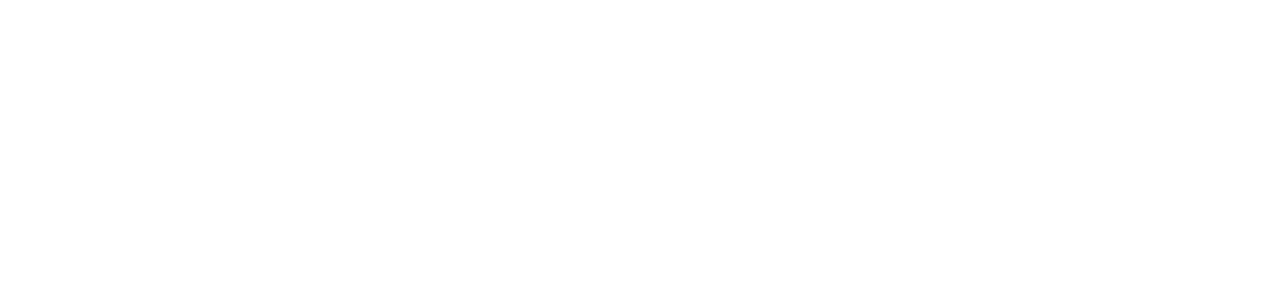
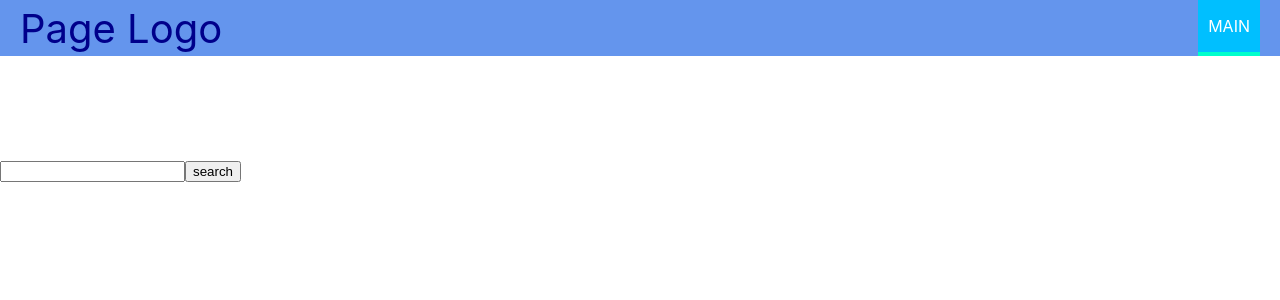
Before and after one commit to koreicnurs/serial-search, a React (Create React App) app: page / in a window 1280 px wide. Shown: the top 300 px of the page. Built offline with nearby package versions, Linux system fonts and the light colour scheme.

Commit message:
add layout for render main page and css

```diff
--- a/package.json
+++ b/package.json
@@ -10,6 +10,7 @@
     "react": "^18.2.0",
     "react-dom": "^18.2.0",
     "react-redux": "^8.0.2",
+    "react-router-dom": "^5.2.0",
     "react-scripts": "5.0.1",
     "redux": "^4.2.0",
     "redux-thunk": "^2.4.1",
--- a/src/App.js
+++ b/src/App.js
@@ -1,10 +1,16 @@
 import React from 'react';
+import Layout from "./UI/Layout/Layout";
+import {Route, Switch} from "react-router-dom";
+import SearchSerials from "./containers/SearchSerials/SearchSerials";
 
 const App = () => {
     return (
-        <>
+        <Layout>
+            <Switch>
+                <Route path='/' exact component={SearchSerials}/>
 
-        </>
+            </Switch>
+        </Layout>
     );
 };
 
--- /dev/null
+++ b/src/UI/Layout/Layout.css
@@ -0,0 +1,3 @@
+.content {
+    margin-top: 160px;
+}
--- /dev/null
+++ b/src/UI/Layout/Layout.js
@@ -0,0 +1,15 @@
+import React from 'react';
+import Toolbar from "../../components/Navigation/Toolbar/Toolbar";
+import './Layout.css';
+
+const Layout = props => {
+
+    return (
+        <div>
+            <Toolbar/>
+            <div className='content'>{props.children}</div>
+        </div>
+    );
+};
+
+export default Layout;
--- /dev/null
+++ b/src/components/Navigation/NavItems/NavItems.css
@@ -0,0 +1,38 @@
+.Nav-Items {
+    margin: 0;
+    padding: 0;
+    list-style: none;
+    display: flex;
+    flex-flow: row;
+    align-items: center;
+    height: 100%;
+    text-transform: uppercase;
+}
+
+.Nav-Item {
+    margin: 0;
+    height: 100%;
+    display: flex;
+    align-items: center;
+    box-sizing: border-box;
+}
+
+.Nav-Item a {
+    color: #d7cf03;
+    height: 100%;
+    padding: 16px 10px;
+    border-bottom: 4px solid transparent;
+
+    text-decoration: none;
+    width: 100%;
+    display: block;
+    box-sizing: border-box;
+}
+
+.Nav-Item a:hover,
+.Nav-Item a:active,
+.Nav-Item a.active {
+    background-color: deepskyblue;
+    border-bottom: 4px solid #00ffcb;
+    color: white;
+}
--- /dev/null
+++ b/src/components/Navigation/NavItems/NavItems.js
@@ -0,0 +1,15 @@
+import React from 'react';
+import {NavLink} from "react-router-dom";
+import './NavItems.css';
+
+const NavItems = () => {
+    return (
+        <ul className='Nav-Items'>
+           <li className='Nav-Item'>
+               <NavLink to='/' exact>Main</NavLink>
+           </li>
+        </ul>
+    );
+};
+
+export default NavItems;
--- /dev/null
+++ b/src/components/Navigation/Toolbar/Toolbar.css
@@ -0,0 +1,23 @@
+.Toolbar {
+    height: 56px;
+    width: 100%;
+    position: fixed;
+    top: 0;
+    left: 0;
+    background-color: cornflowerblue;
+    display: flex;
+    justify-content: space-between;
+    align-items: center;
+    padding: 0 20px;
+    box-sizing: border-box;
+    z-index: 90; /* Should be lower than backdrop */
+}
+
+.Toolbar nav {
+    height: 100%;
+}
+
+.Logo {
+    font-size: 40px;
+    color: darkblue;
+}
--- /dev/null
+++ b/src/components/Navigation/Toolbar/Toolbar.js
@@ -0,0 +1,16 @@
+import React from 'react';
+import NavItems from "../NavItems/NavItems";
+import './Toolbar.css';
+
+const Toolbar = () => {
+    return (
+        <header className='Toolbar'>
+            <div className='Logo'>Page Logo</div>
+            <nav>
+                <NavItems/>
+            </nav>
+        </header>
+    );
+};
+
+export default Toolbar;
--- /dev/null
+++ b/src/containers/SearchSerials/SearchSerials.js
@@ -0,0 +1,14 @@
+import React from 'react';
+
+const SearchSerials = () => {
+
+
+    return (
+        <>
+            <input type="text" className="form-control" name='serial'/>
+            <button type='button'>search</button>
+        </>
+    );
+};
+
+export default SearchSerials;
--- a/src/index.js
+++ b/src/index.js
@@ -2,8 +2,13 @@
 import ReactDOM from 'react-dom/client';
 import App from './App';
 import './index.css';
+import {BrowserRouter} from "react-router-dom";
+
+const app = (
+    <BrowserRouter>
+        <App/>
+    </BrowserRouter>
+)
 
 const root = ReactDOM.createRoot(document.getElementById('root'));
-root.render(
-    <App />
-);
+root.render(app)
```
Also changed, not shown: src/containers/Serial/Serial.js (added, +11 -0 lines), 1 other file (tests, documents, lock files or other folders).
